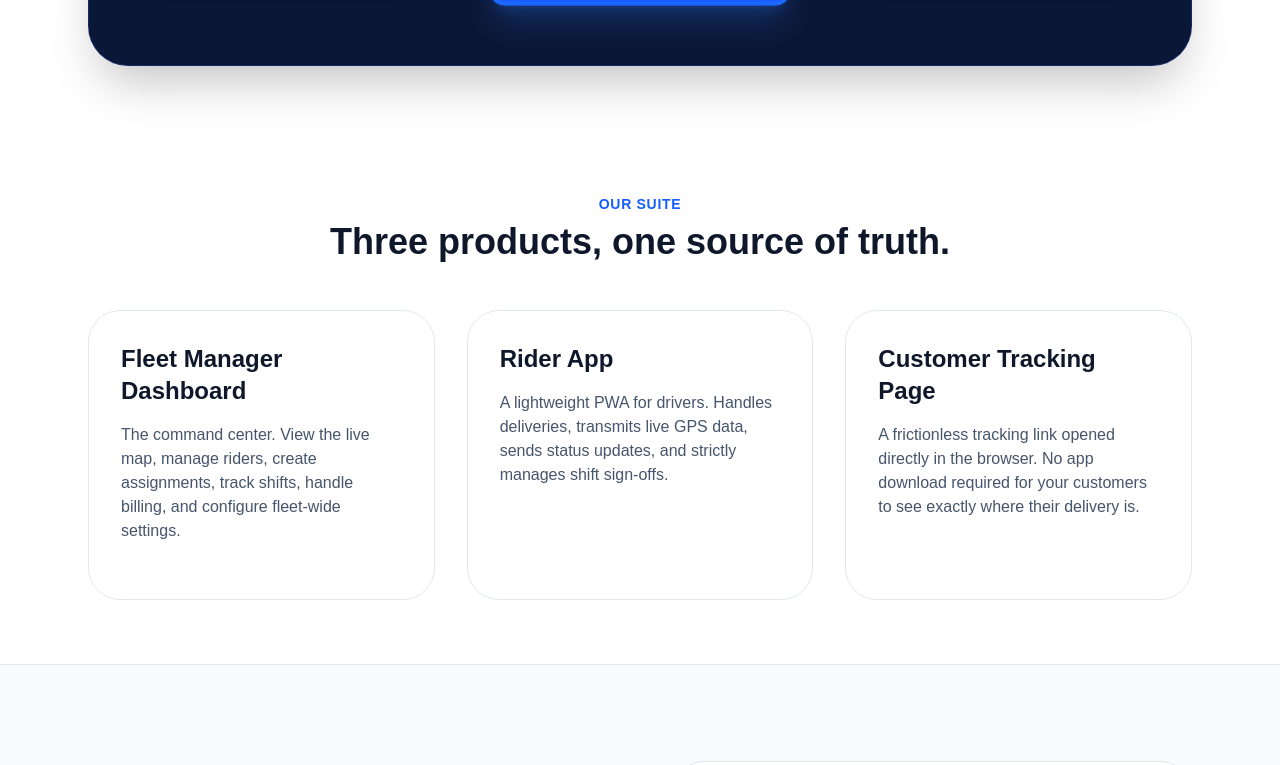
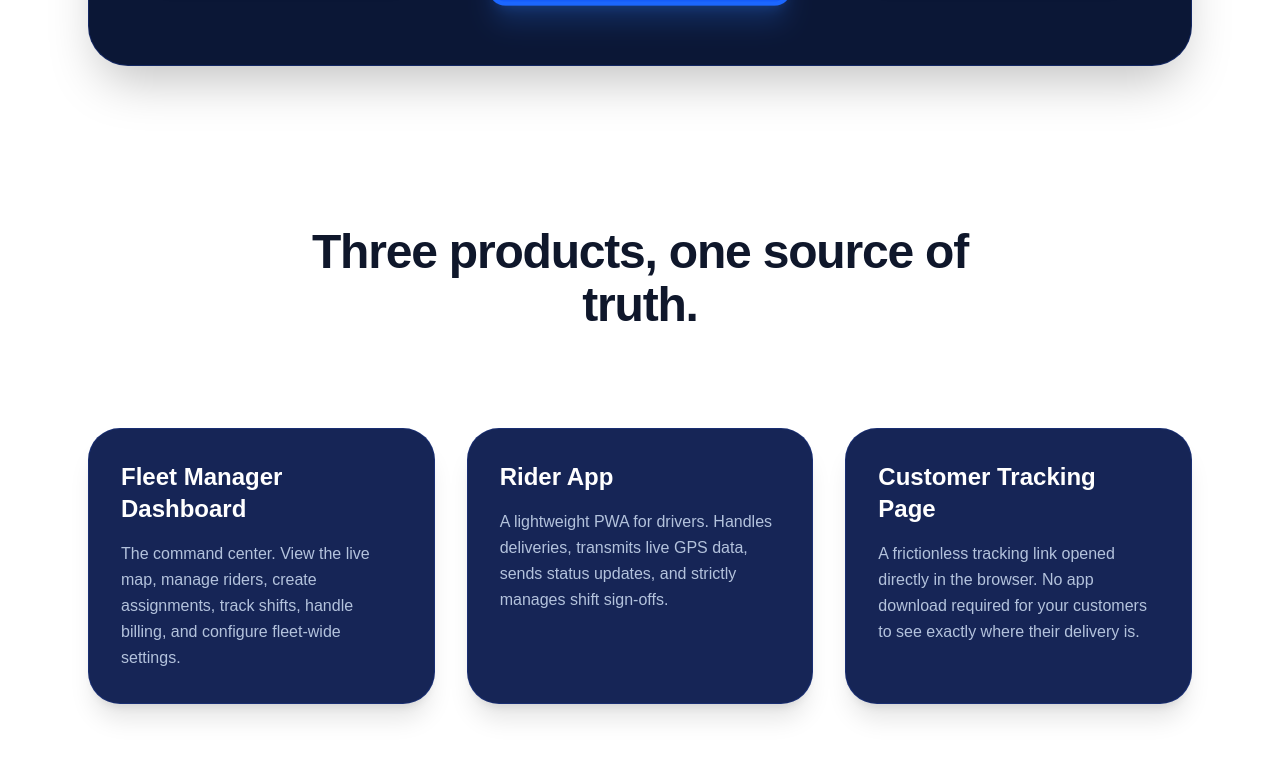
Before and after one commit to abrahamisaiah129/THRAXX, a Next.js app in the folder traxx-web/: page /architecture in a window 1280 px wide. Shown: the part 1000-1765 px from the top of the page. Built offline with nearby package versions, Linux system fonts and the light colour scheme.

Commit message:
style: remove tiny titles and apply standard title font to Our Suite section, update cards to dark blue theme

```diff
--- a/traxx-web/src/app/architecture/page.tsx
+++ b/traxx-web/src/app/architecture/page.tsx
@@ -78,23 +78,24 @@ export default function ArchitecturePage() {
       </section>
 
       {/* 3. THE THREE PRODUCTS */}
-      <section className="py-16 px-6 max-w-6xl mx-auto">
-        <div className="text-center mb-12">
-          <span className="text-blue-600 font-bold tracking-wider uppercase text-sm mb-2 block">Our Suite</span>
-          <h2 className="text-4xl font-extrabold">Three products, one source of truth.</h2>
+      <section className="py-20 md:py-24 px-6 max-w-6xl mx-auto">
+        <div className="text-center mb-16 md:mb-24">
+          <h2 className="text-4xl md:text-5xl font-extrabold tracking-tight mb-6 leading-[1.1] text-slate-900 dark:text-white max-w-3xl mx-auto">
+            Three products, one source of truth.
+          </h2>
         </div>
-        <div className="grid md:grid-cols-3 gap-8">
-          <div className="p-8 bg-white dark:bg-slate-900 rounded-[2rem] border border-slate-200 dark:border-slate-800">
-            <h3 className="text-2xl font-bold mb-4">Fleet Manager Dashboard</h3>
-            <p className="text-slate-600 dark:text-slate-400 mb-6">The command center. View the live map, manage riders, create assignments, track shifts, handle billing, and configure fleet-wide settings.</p>
+        <div className="grid md:grid-cols-3 gap-6 lg:gap-8 items-stretch">
+          <div className="relative p-8 rounded-[2rem] bg-blue-950 border border-blue-900/50 shadow-xl flex flex-col h-full group hover:-translate-y-1 transition-all duration-300">
+            <h3 className="text-2xl font-bold mb-4 text-white">Fleet Manager Dashboard</h3>
+            <p className="text-base text-blue-100/80 leading-relaxed font-medium">The command center. View the live map, manage riders, create assignments, track shifts, handle billing, and configure fleet-wide settings.</p>
           </div>
-          <div className="p-8 bg-white dark:bg-slate-900 rounded-[2rem] border border-slate-200 dark:border-slate-800">
-            <h3 className="text-2xl font-bold mb-4">Rider App</h3>
-            <p className="text-slate-600 dark:text-slate-400 mb-6">A lightweight PWA for drivers. Handles deliveries, transmits live GPS data, sends status updates, and strictly manages shift sign-offs.</p>
+          <div className="relative p-8 rounded-[2rem] bg-blue-950 border border-blue-900/50 shadow-xl flex flex-col h-full group hover:-translate-y-1 transition-all duration-300">
+            <h3 className="text-2xl font-bold mb-4 text-white">Rider App</h3>
+            <p className="text-base text-blue-100/80 leading-relaxed font-medium">A lightweight PWA for drivers. Handles deliveries, transmits live GPS data, sends status updates, and strictly manages shift sign-offs.</p>
           </div>
-          <div className="p-8 bg-white dark:bg-slate-900 rounded-[2rem] border border-slate-200 dark:border-slate-800">
-            <h3 className="text-2xl font-bold mb-4">Customer Tracking Page</h3>
-            <p className="text-slate-600 dark:text-slate-400 mb-6">A frictionless tracking link opened directly in the browser. No app download required for your customers to see exactly where their delivery is.</p>
+          <div className="relative p-8 rounded-[2rem] bg-blue-950 border border-blue-900/50 shadow-xl flex flex-col h-full group hover:-translate-y-1 transition-all duration-300">
+            <h3 className="text-2xl font-bold mb-4 text-white">Customer Tracking Page</h3>
+            <p className="text-base text-blue-100/80 leading-relaxed font-medium">A frictionless tracking link opened directly in the browser. No app download required for your customers to see exactly where their delivery is.</p>
           </div>
         </div>
       </section>
```
